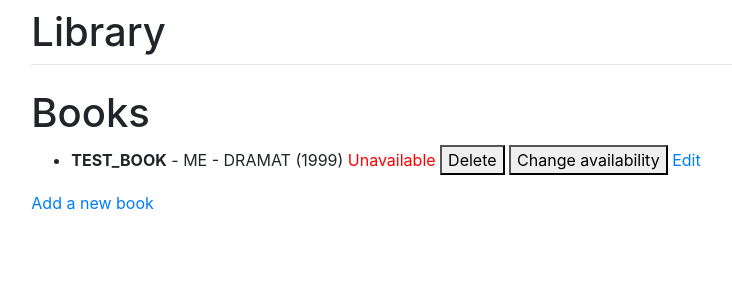
After one commit to YahooMing/Zarzadzanie-Biblioteka, a Django app: page /books/ in a window 1280 px wide. The commit adds this page. Shown: the top 300 px of the page, without its empty margins (327-1059 px from the left). Run offline with Django 5.2, Linux system fonts and the light colour scheme; data comes from the database, SQL or seed files in the repository.

Commit message:
Zarządzanie biblioteką z poziomu pracownika

```diff
--- a/biblioteka/app/forms.py
+++ b/biblioteka/app/forms.py
@@ -1,5 +1,11 @@
 from django import forms
+from .models import Book
 
 class CreateNewList(forms.Form):
     name = forms.CharField(label="Name", max_length=200)
     check = forms.BooleanField(required=False)
+
+class BookForm(forms.ModelForm):
+    class Meta:
+        model = Book
+        fields = ['title', 'author', 'genre', 'year', 'borrowed_by', 'available']
--- a/biblioteka/app/models.py
+++ b/biblioteka/app/models.py
@@ -24,7 +24,7 @@ class Book(models.Model):
     author = models.CharField(max_length=200)
     genre = models.CharField(max_length=200)
     year = models.IntegerField()
-    user = models.ForeignKey(User, on_delete=models.CASCADE, related_name="book", null=True)
+    borrowed_by = models.ForeignKey(User, on_delete=models.CASCADE, related_name="book", null=True, blank=True)
     available = models.BooleanField(default=True)
 
     def __str__(self):
--- a/biblioteka/app/templates/app/base.html
+++ b/biblioteka/app/templates/app/base.html
@@ -44,7 +44,7 @@
         <a href="/view">My list [TEST]</a>
         {% for group in user.groups.all %}
         {% if group.name == 'Employees' %}
-        <a>Management</a>
+        <a href="/books/">Management</a>
         {% endif %}
         {% endfor %}
         <form method="post" action="{% url 'logout' %}">
--- /dev/null
+++ b/biblioteka/app/templates/app/book_list.html
@@ -0,0 +1,31 @@
+{% extends 'app/base.html' %}
+{% block title %}
+    Manage books
+{% endblock %}
+
+{% block content %}
+<h1>Books</h1>
+<ul>
+    {% for book in books %}
+        <li>
+            <strong>{{ book.title }}</strong> - {{ book.author }} - {{ book.genre }} ({{ book.year }})
+            {% if book.available %}
+                <span style="color:green;">Available</span>
+            {% else %}
+                <span style="color:red;">Unavailable</span>
+            {% endif %}
+            <form action="{% url 'delete_book' book.id %}" method="post" style="display: inline;">
+                {% csrf_token %}
+                <button type="submit">Delete</button>
+            </form>
+            <form action="{% url 'toggle_availability' book.id %}" method="post" style="display: inline;">
+
+                {% csrf_token %}
+                <button type="submit">Change availability </button>
+            </form>
+            <a href="{% url 'edit_book' book.id %}">Edit</a>
+        </li>
+    {% endfor %}
+</ul>
+<a href="{% url 'add_book' %}">Add a new book</a>
+{% endblock %}
--- a/biblioteka/app/urls.py
+++ b/biblioteka/app/urls.py
@@ -9,5 +9,10 @@ urlpatterns = [
     path("create/", views.create, name="create"),
     path("home/", views.home, name="home"),
     path("view/", views.view, name="view"),
+    path('books/', views.book_list, name='book_list'),
+    path('books/add/', views.add_book, name='add_book'),
+    path('books/<int:book_id>/', views.edit_book, name='edit_book'),
+    path('books/<int:book_id>/delete/', views.delete_book, name='delete_book'),
+    path('books/<int:book_id>/toggle_availability/', views.toggle_availability, name='toggle_availability'),
     path('', LoginView.as_view(template_name='registration/login.html'), name='login'),
 ]
--- a/biblioteka/app/views.py
+++ b/biblioteka/app/views.py
@@ -1,7 +1,45 @@
 from django.http import HttpResponse, HttpResponseRedirect
-from django.shortcuts import render
+from django.shortcuts import render,redirect,get_object_or_404
 from .models import ToDoList, Item
 from .forms import CreateNewList
+from .models import Book
+from .forms import BookForm
+
+def book_list(request):
+    books = Book.objects.all()
+    return render(request, 'app/book_list.html', {'books': books})
+
+def add_book(request):
+    if request.method == 'POST':
+        form = BookForm(request.POST)
+        if form.is_valid():
+            form.save()
+            return redirect('book_list')
+    else:
+        form = BookForm()
+    return render(request, 'app/add_book.html', {'form': form})
+
+def delete_book(request, book_id):
+    book = Book.objects.get(pk=book_id)
+    book.delete()
+    return redirect('book_list')
+
+def toggle_availability(request, book_id):
+    book = Book.objects.get(pk=book_id)
+    book.available = not book.available
+    book.save()
+    return redirect('book_list')
+
+def edit_book(request, book_id):
+    book = get_object_or_404(Book, pk=book_id)
+    if request.method == 'POST':
+        form = BookForm(request.POST, instance=book)
+        if form.is_valid():
+            form.save()
+            return redirect('book_list')
+    else:
+        form = BookForm(instance=book)
+    return render(request, 'app/edit_book.html', {'form': form})
 
 
 def index(request, id):
```
Also changed, not shown: biblioteka/app/templates/app/add_book.html (added, +16 -0 lines), biblioteka/app/templates/app/edit_book.html (added, +14 -0 lines), biblioteka/app/migrations/0004_remove_book_user_book_borrowed_by.py (added), biblioteka/db.sqlite3.
